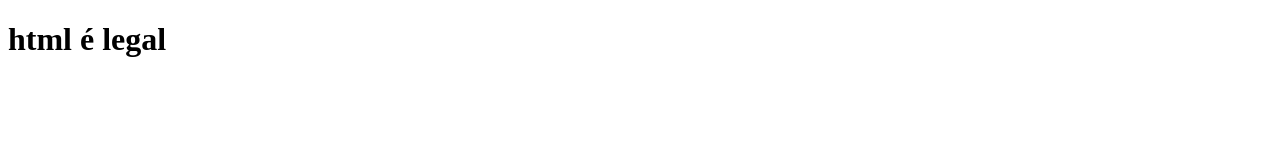
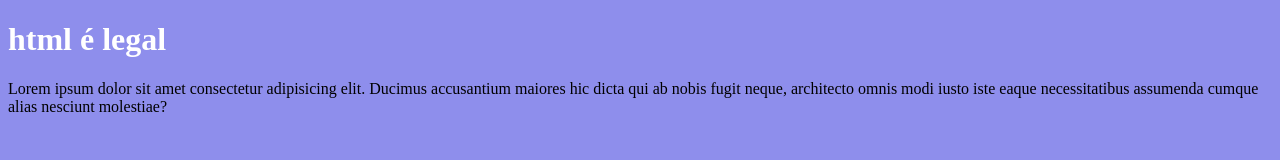
Before and after one commit to brunapinna/git_teste, a plain HTML site: page index.html in a window 1280 px wide. Drawn offline with Linux system fonts and the light colour scheme.

Commit message:
adicção de p e style

```diff
--- a/index.html
+++ b/index.html
@@ -4,8 +4,19 @@
     <meta charset="UTF-8">
     <meta name="viewport" content="width=device-width, initial-scale=1.0">
     <title> Teste Git</title>
+    <style>
+        body{
+            background-color: rgb(142, 142, 236);
+
+        }
+        h1{
+            color: white;
+        }
+    </style>
 </head>
 <body>
     <h1>html é legal</h1>
+    <p>Lorem ipsum dolor sit amet consectetur adipisicing elit. Ducimus accusantium maiores hic dicta qui ab nobis fugit neque, architecto omnis modi iusto iste eaque necessitatibus assumenda cumque alias nesciunt molestiae?</p>
+
 </body>
 </html>
```
